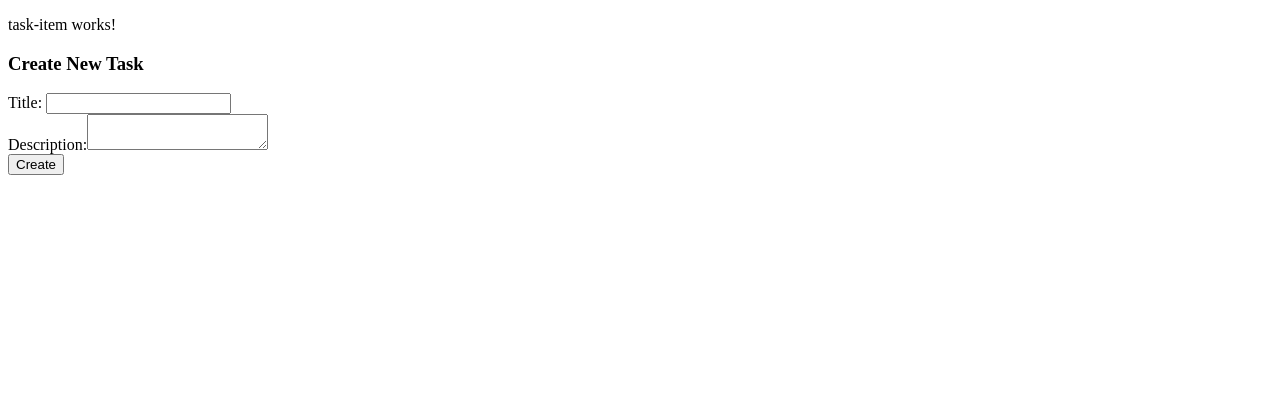
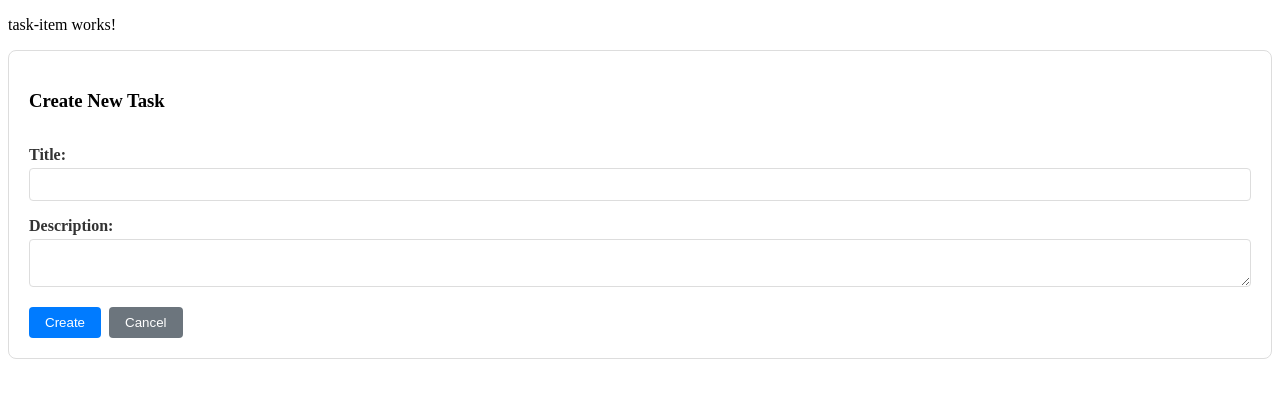
Before and after one commit to vblohar/tasks, an Angular app: page / in a window 1280 px wide. Shown: the top 398 px of the page. Built offline with nearby package versions, Linux system fonts and the light colour scheme.

Commit message:
Disigned task-form with css..

```diff
--- a/src/app/components/task-form/task-form.html
+++ b/src/app/components/task-form/task-form.html
@@ -11,6 +11,9 @@
     </div>
     <div class="form-actions">
         <button type="submit" class="btn btn-primary">{{task() ? 'Update' : 'Create'}}</button>
+        <button type="button" (click)="onCancel.emit()" class="btn btn-secondary">
+            Cancel
+        </button>
     </div>
 
 </form>
--- a/src/app/components/task-form/task-form.scss
+++ b/src/app/components/task-form/task-form.scss
@@ -0,0 +1,50 @@
+.task-form {
+    display: flex;
+    flex-direction: column;
+    background: white;
+    padding: 20px;
+    border-radius: 8px;
+    border: 1px solid #ddd;
+    margin-bottom: 20px;
+    gap: 16px;
+
+    .form-group {
+
+        label {
+            display: block;
+            margin-bottom: 4px;
+            font-weight: bold;
+            color: #333;
+        }
+
+        .form-control {
+            width: 100%;
+            padding: 8px;
+            border: 1px solid #ddd;
+            border-radius: 4px;
+            box-sizing: border-box;
+        }
+    }
+
+    .form-actions {
+        display: flex;
+        gap: 8px;
+
+        .btn {
+            padding: 8px 16px;
+            border: none;
+            border-radius: 4px;
+            cursor: pointer;
+        }
+
+        .btn-primary {
+            background: #007bff;
+            color: white;
+        }
+
+        .btn-secondary {
+            background: #6c757d;
+            color: white;
+        }
+    }
+}
```
